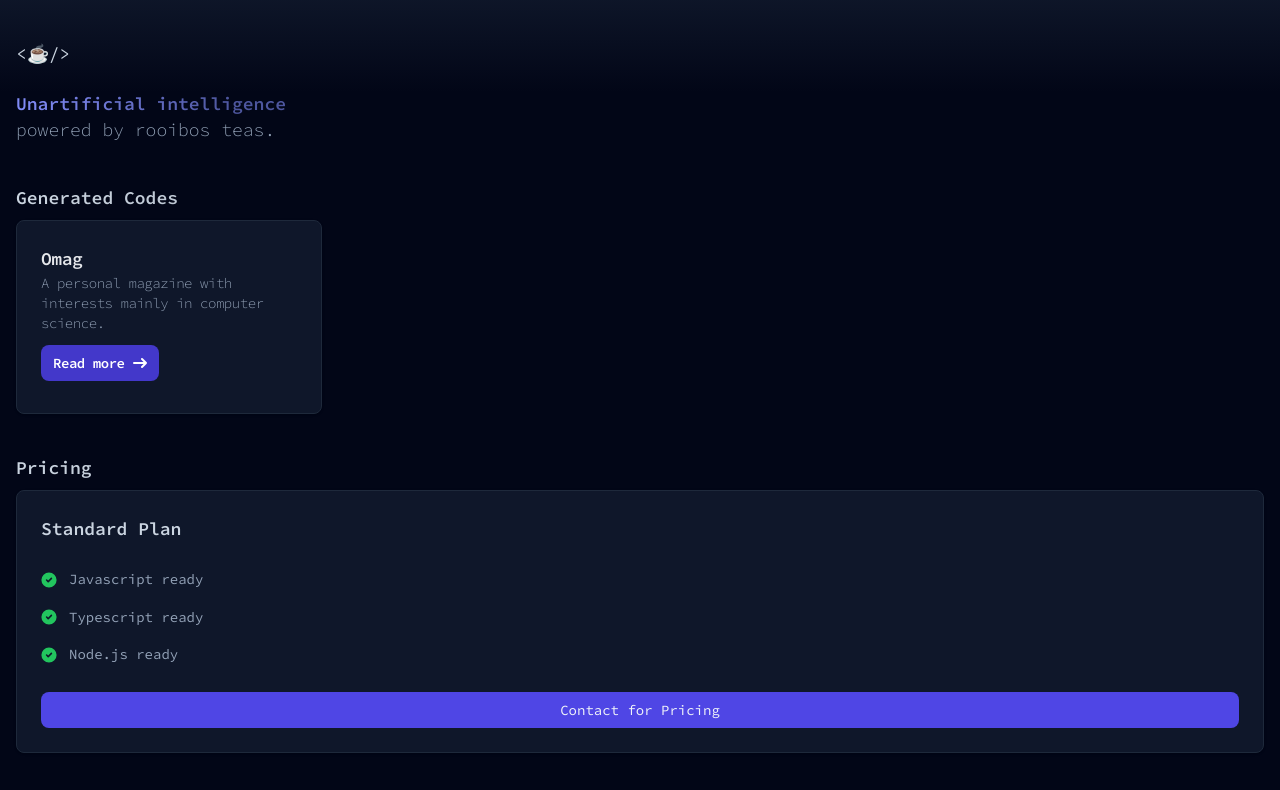
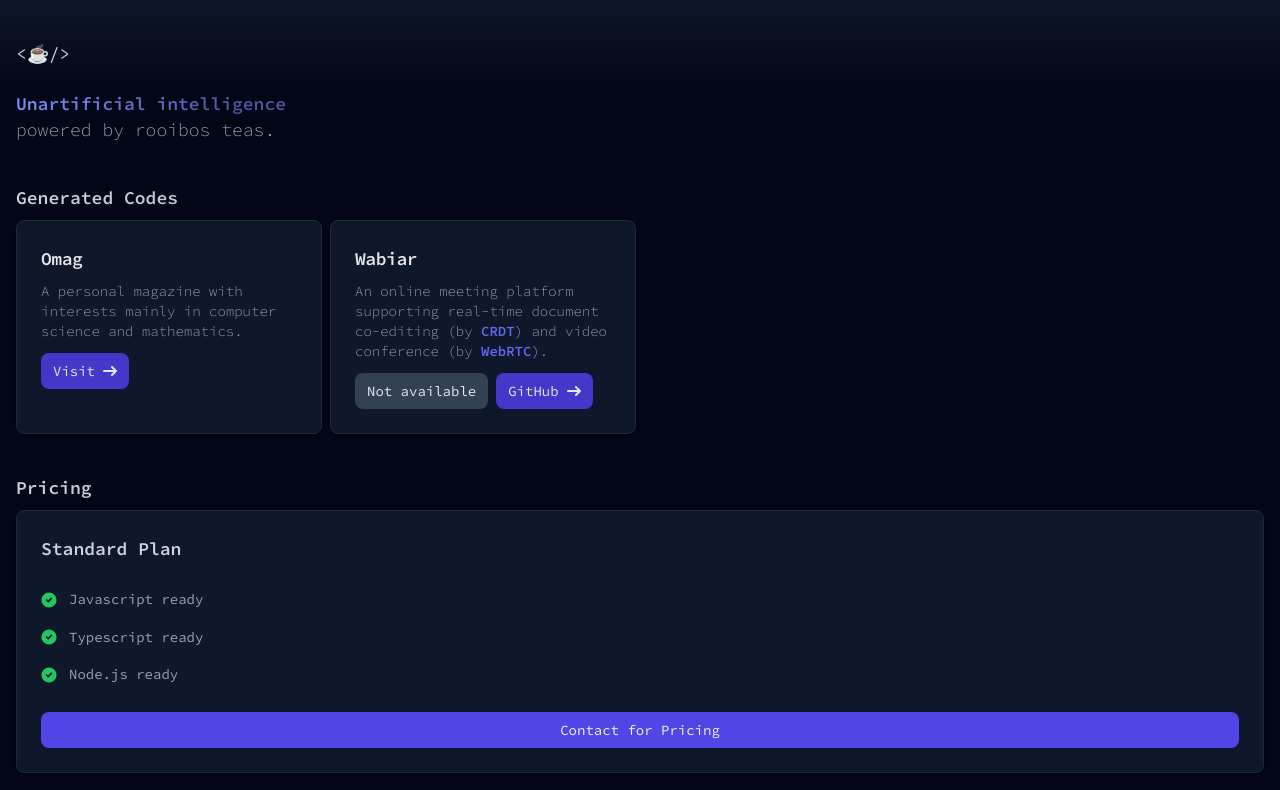
Before and after one commit to wcho21/rooi, an Astro site: page / in a window 1280 px wide. Shown: the top 790 px of the page. Built offline with nearby package versions, Linux system fonts and the light colour scheme; Astro itself is replaced by a stand-in of ours; a web font is replaced by a local one.

Commit message:
change card component and add card in list

```diff
--- a/src/components/Card.astro
+++ b/src/components/Card.astro
@@ -1,20 +1,11 @@
 ---
-interface Props {
-  title: string,
-  description: string,
-  href: string,
-}
-
-const { title, description, href } = Astro.props;
 ---
 
 <section class="p-6 border border-slate-800 rounded-lg shadow bg-slate-900">
-  <h1 class="mb-2 text-lg font-semibold tracking-tight text-gray-200">{title}</h5>
-  <p class="mb-3 text-sm text-slate-400 font-light">{description}</p>
-  <a href={href} class="inline-flex items-center px-3 py-2 text-sm text-center text-white bg-indigo-700 rounded-lg">
-    Read more
-    <svg class="w-3.5 h-3.5 ml-2" aria-hidden="true" xmlns="http://www.w3.org/2000/svg" fill="none" viewBox="0 0 14 10">
-      <path stroke="currentColor" stroke-linecap="round" stroke-linejoin="round" stroke-width="2" d="M1 5h12m0 0L9 1m4 4L9 9"/>
-    </svg>
-  </a>
+  <h1 class="mb-2 text-lg font-semibold tracking-tight text-gray-200"><slot name="heading" /></h1>
+  <p class="mb-3 text-sm text-slate-400 font-light"><slot />
+  </p>
+  <div>
+    <slot name="button" />
+  </div>
 </section>
--- a/src/pages/index.astro
+++ b/src/pages/index.astro
@@ -1,6 +1,6 @@
 ---
+import Card from "../components/Card.astro";
 import Header from "../components/Header.astro";
-import Card from "../components/Card.astro";
 import Heading from "../components/Heading.astro";
 import AccordianItem from "../components/AccordianItem.astro";
 import ListCheckedItem from "../components/ListCheckedItem.astro";
@@ -30,7 +30,35 @@ import TimelineItem from "../components/TimelineItem.astro";
           <Heading>Generated Codes</Heading>
         </div>
         <div class="space-y-2 md:space-y-0 md:grid md:grid-cols-2 md:gap-2 xl:grid-cols-4">
-          <Card title="Omag" description="A personal magazine with interests mainly in computer science." href="#" />
+          <Card>
+            <span slot="heading">Omag</span>
+            A personal magazine with interests mainly in computer science and mathematics.
+            <div slot="button">
+              <a href="https://omag.rooi.dev" class="inline-flex items-center px-3 py-2 text-sm text-center text-slate-200 bg-indigo-700 rounded-lg">
+                Visit
+                <svg class="w-3.5 h-3.5 ml-2" aria-hidden="true" xmlns="http://www.w3.org/2000/svg" fill="none" viewBox="0 0 14 10">
+                  <path stroke="currentColor" stroke-linecap="round" stroke-linejoin="round" stroke-width="2" d="M1 5h12m0 0L9 1m4 4L9 9"/>
+                </svg>
+              </a>
+            </div>
+          </Card>
+          <Card>
+            <span slot="heading">Wabiar</span>
+            An online meeting platform
+              supporting real-time document co-editing (by <a href="https://en.wikipedia.org/wiki/Conflict-free_replicated_data_type" class="text-indigo-500 font-semibold">CRDT</a>)
+              and video conference (by <a href="https://en.wikipedia.org/wiki/WebRTC" class="text-indigo-500 font-semibold">WebRTC</a>).
+            <div class="flex items-center gap-2" slot="button">
+              <div class="inline-flex items-center px-3 py-2 text-sm text-center text-slate-200 bg-slate-700 rounded-lg">
+                Not available
+              </div>
+              <a href="https://github.com/boostcampwm-2022/web27-Wabinar" class="inline-flex items-center px-3 py-2 text-sm text-center text-slate-200 bg-indigo-700 rounded-lg">
+                GitHub
+                <svg class="w-3.5 h-3.5 ml-2" aria-hidden="true" xmlns="http://www.w3.org/2000/svg" fill="none" viewBox="0 0 14 10">
+                  <path stroke="currentColor" stroke-linecap="round" stroke-linejoin="round" stroke-width="2" d="M1 5h12m0 0L9 1m4 4L9 9"/>
+                </svg>
+              </a>
+            </div>
+          </Card>
         </div>
       </section>
 
@@ -49,6 +77,7 @@ import TimelineItem from "../components/TimelineItem.astro";
         </div>
       </section>
 
+      {/*
       <section class="space-y-2">
         <div>
           <Heading>Specification Details</Heading>
@@ -103,6 +132,7 @@ import TimelineItem from "../components/TimelineItem.astro";
           <p class="mb-2 text-slate-300">He is awesome.</yp>
         </article>
       </section>
+*/}
     </main>
 
     <footer class="px-4 pt-12 pb-4">
```
